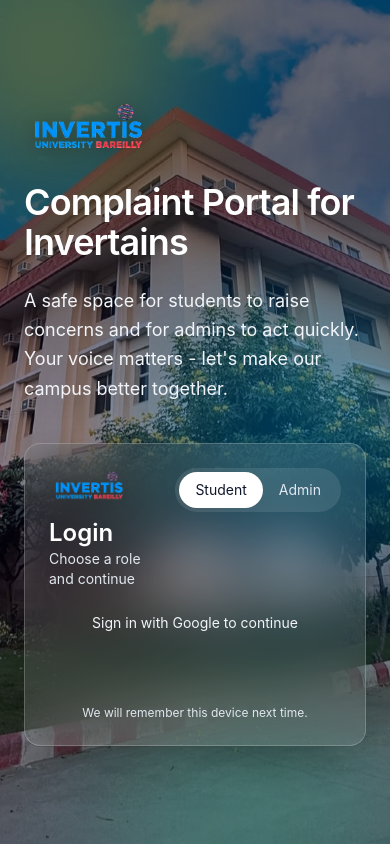
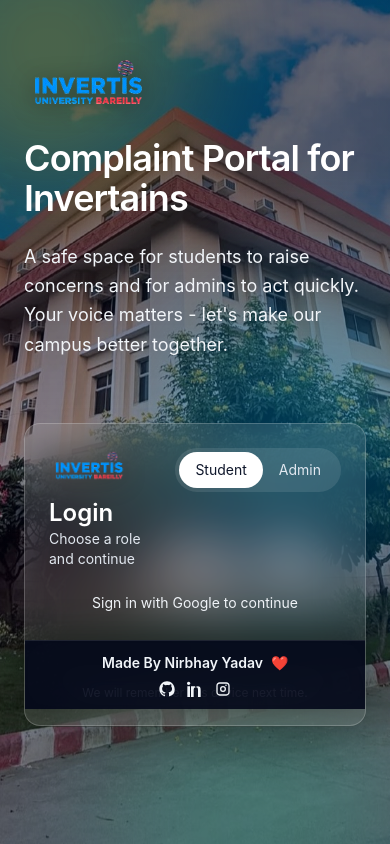
Before and after one commit to nirbhaycodess/Collage-Complaint-Box, a React (Vite) app in the folder frontend/: page / in a window 390 px wide. Built offline with nearby package versions, Linux system fonts and the light colour scheme; no server answers.

Commit message:
Update login page footer credit block

```diff
--- a/frontend/src/pages/LoginPage.jsx
+++ b/frontend/src/pages/LoginPage.jsx
@@ -215,7 +215,7 @@
       <div className="absolute top-1/3 -right-20 h-80 w-80 rounded-full bg-sky-400/30 blur-3xl" />
       <div className="absolute bottom-[-140px] left-1/4 h-80 w-80 rounded-full bg-emerald-400/20 blur-3xl" />
 
-      <div className="relative min-h-screen flex items-center justify-center px-6 py-12">
+      <div className="relative min-h-screen flex items-center justify-center px-6 py-12 pb-28 md:pb-12">
         <div className="w-full max-w-5xl grid md:grid-cols-2 gap-10 items-center">
           <div className="space-y-6 md:-translate-y-[40%]">
             <img
@@ -230,6 +230,33 @@
               A safe space for students to raise concerns and for admins to act
               quickly. Your voice matters - let's make our campus better together.
             </p>
+
+            <div className="mt-4 hidden md:flex flex-col items-start gap-2 text-slate-100">
+              <div className="text-sm font-medium flex items-center gap-2">
+                <span>Made By Nirbhay Yadav</span>
+                <span className="text-red-400">❤️</span>
+              </div>
+
+              <div className="flex items-center gap-3">
+                <a href="https://github.com/nirbhaycodess" data-social="github" aria-label="GitHub" target="_blank" rel="noopener noreferrer" className="text-slate-100 hover:text-amber-300 transition">
+                  <svg xmlns="http://www.w3.org/2000/svg" className="h-5 w-5" fill="currentColor" viewBox="0 0 24 24">
+                    <path d="M12 .5C5.73.5.5 5.73.5 12c0 5.08 3.29 9.39 7.86 10.91.58.11.79-.25.79-.56 0-.28-.01-1.03-.02-2.02-3.2.7-3.88-1.55-3.88-1.55-.53-1.36-1.3-1.72-1.3-1.72-1.06-.73.08-.72.08-.72 1.17.08 1.79 1.2 1.79 1.2 1.04 1.78 2.73 1.27 3.4.97.11-.76.41-1.27.74-1.56-2.56-.29-5.26-1.28-5.26-5.7 0-1.26.45-2.29 1.2-3.1-.12-.29-.52-1.47.11-3.07 0 0 .98-.31 3.2 1.19a11.1 11.1 0 012.92-.39c.99 0 1.99.13 2.92.39 2.22-1.5 3.2-1.19 3.2-1.19.63 1.6.23 2.78.11 3.07.75.81 1.2 1.84 1.2 3.1 0 4.44-2.71 5.4-5.29 5.69.42.36.79 1.09.79 2.2 0 1.59-.02 2.87-.02 3.26 0 .31.21.68.8.56A10.52 10.52 0 0023.5 12C23.5 5.73 18.27.5 12 .5z" />
+                  </svg>
+                </a>
+
+                <a href="https://www.linkedin.com/in/nirbhay-yadav-202535ys/" data-social="linkedin" aria-label="LinkedIn" target="_blank" rel="noopener noreferrer" className="text-slate-100 hover:text-amber-300 transition">
+                  <svg xmlns="http://www.w3.org/2000/svg" className="h-5 w-5" fill="currentColor" viewBox="0 0 24 24">
+                    <path d="M4.98 3.5C4.98 4.88 3.88 6 2.5 6S0 4.88 0 3.5 1.12 1 2.5 1 4.98 2.12 4.98 3.5zM.5 8h4V24h-4V8zM8.5 8h3.8v2.2h.1c.5-1 1.7-2.2 3.6-2.2 3.8 0 4.5 2.5 4.5 5.7V24h-4V14.3c0-2.2-.04-5-3-5-3 0-3.5 2.3-3.5 4.8V24h-4V8z" />
+                  </svg>
+                </a>
+
+                <a href="https://www.instagram.com/nirbhay.yadav_/" data-social="instagram" aria-label="Instagram" target="_blank" rel="noopener noreferrer" className="text-slate-100 hover:text-amber-300 transition">
+                  <svg xmlns="http://www.w3.org/2000/svg" className="h-5 w-5" fill="currentColor" viewBox="0 0 24 24">
+                    <path d="M7 2C4.24 2 2 4.24 2 7v10c0 2.76 2.24 5 5 5h10c2.76 0 5-2.24 5-5V7c0-2.76-2.24-5-5-5H7zm10 2c1.66 0 3 1.34 3 3v10c0 1.66-1.34 3-3 3H7c-1.66 0-3-1.34-3-3V7c0-1.66 1.34-3 3-3h10zM12 7.5A4.5 4.5 0 1012 16.5 4.5 4.5 0 0012 7.5zm0 2a2.5 2.5 0 110 5 2.5 2.5 0 010-5zM17.7 6.3a1.2 1.2 0 11-2.4 0 1.2 1.2 0 012.4 0z" />
+                  </svg>
+                </a>
+              </div>
+            </div>
           </div>
 
           <div className="bg-white/10 backdrop-blur-xl border border-white/20 rounded-2xl p-6 md:p-8 shadow-2xl">
@@ -404,9 +431,37 @@
                 </p>
               </form>
             )}
+
+            <div className="fixed bottom-4 left-0 right-0 z-30 flex justify-center border-t border-white/10 bg-slate-950/90 px-4 py-3 text-slate-100 shadow-[0_-8px_30px_rgba(0,0,0,0.35)] backdrop-blur-md md:hidden">
+              <div className="flex flex-col items-center gap-2 text-center">
+                <div className="text-sm font-semibold flex items-center gap-2">
+                  <span>Made By Nirbhay Yadav</span>
+                  <span className="text-red-400">❤️</span>
+                </div>
+                <div className="flex items-center gap-3">
+                  <a href="https://github.com/nirbhaycodess" data-social="github" aria-label="GitHub" target="_blank" rel="noopener noreferrer" className="text-slate-100 hover:text-amber-300 transition">
+                    <svg xmlns="http://www.w3.org/2000/svg" className="h-4 w-4" fill="currentColor" viewBox="0 0 24 24">
+                      <path d="M12 .5C5.73.5.5 5.73.5 12c0 5.08 3.29 9.39 7.86 10.91.58.11.79-.25.79-.56 0-.28-.01-1.03-.02-2.02-3.2.7-3.88-1.55-3.88-1.55-.53-1.36-1.3-1.72-1.3-1.72-1.06-.73.08-.72.08-.72 1.17.08 1.79 1.2 1.79 1.2 1.04 1.78 2.73 1.27 3.4.97.11-.76.41-1.27.74-1.56-2.56-.29-5.26-1.28-5.26-5.7 0-1.26.45-2.29 1.2-3.1-.12-.29-.52-1.47.11-3.07 0 0 .98-.31 3.2 1.19a11.1 11.1 0 012.92-.39c.99 0 1.99.13 2.92.39 2.22-1.5 3.2-1.19 3.2-1.19.63 1.6.23 2.78.11 3.07.75.81 1.2 1.84 1.2 3.1 0 4.44-2.71 5.4-5.29 5.69.42.36.79 1.09.79 2.2 0 1.59-.02 2.87-.02 3.26 0 .31.21.68.8.56A10.52 10.52 0 0023.5 12C23.5 5.73 18.27.5 12 .5z" />
+                    </svg>
+                  </a>
+                  <a href="https://www.linkedin.com/in/nirbhay-yadav-202535ys/" data-social="linkedin" aria-label="LinkedIn" target="_blank" rel="noopener noreferrer" className="text-slate-100 hover:text-amber-300 transition">
+                    <svg xmlns="http://www.w3.org/2000/svg" className="h-4 w-4" fill="currentColor" viewBox="0 0 24 24">
+                      <path d="M4.98 3.5C4.98 4.88 3.88 6 2.5 6S0 4.88 0 3.5 1.12 1 2.5 1 4.98 2.12 4.98 3.5zM.5 8h4V24h-4V8zM8.5 8h3.8v2.2h.1c.5-1 1.7-2.2 3.6-2.2 3.8 0 4.5 2.5 4.5 5.7V24h-4V14.3c0-2.2-.04-5-3-5-3 0-3.5 2.3-3.5 4.8V24h-4V8z" />
+                    </svg>
+                  </a>
+                  <a href="https://www.instagram.com/nirbhay.yadav_/" data-social="instagram" aria-label="Instagram" target="_blank" rel="noopener noreferrer" className="text-slate-100 hover:text-amber-300 transition">
+                    <svg xmlns="http://www.w3.org/2000/svg" className="h-4 w-4" fill="currentColor" viewBox="0 0 24 24">
+                      <path d="M7 2C4.24 2 2 4.24 2 7v10c0 2.76 2.24 5 5 5h10c2.76 0 5-2.24 5-5V7c0-2.76-2.24-5-5-5H7zm10 2c1.66 0 3 1.34 3 3v10c0 1.66-1.34 3-3 3H7c-1.66 0-3-1.34-3-3V7c0-1.66 1.34-3 3-3h10zM12 7.5A4.5 4.5 0 1012 16.5 4.5 4.5 0 0012 7.5zm0 2a2.5 2.5 0 110 5 2.5 2.5 0 010-5zM17.7 6.3a1.2 1.2 0 11-2.4 0 1.2 1.2 0 012.4 0z" />
+                    </svg>
+                  </a>
+                </div>
+              </div>
+            </div>
           </div>
         </div>
       </div>
+
+
     </div>
   );
 }
```
